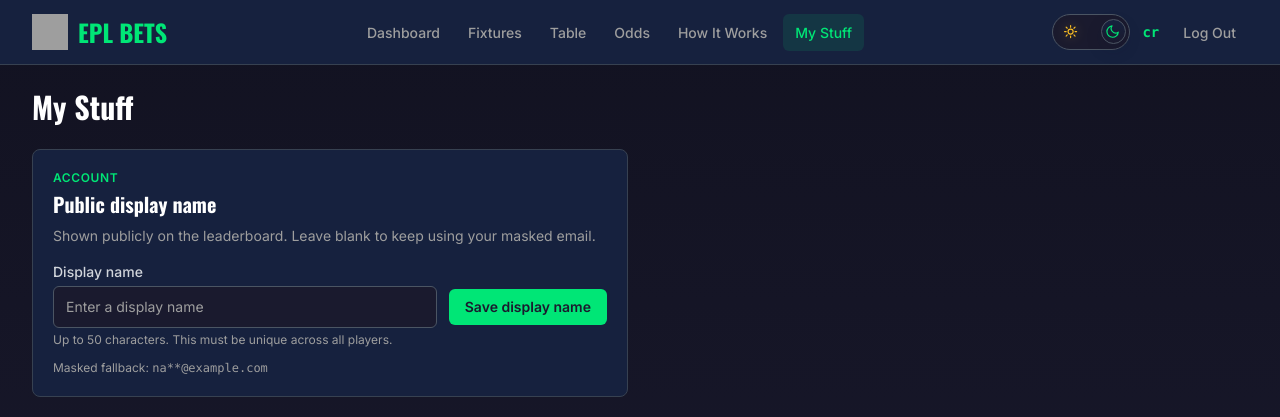
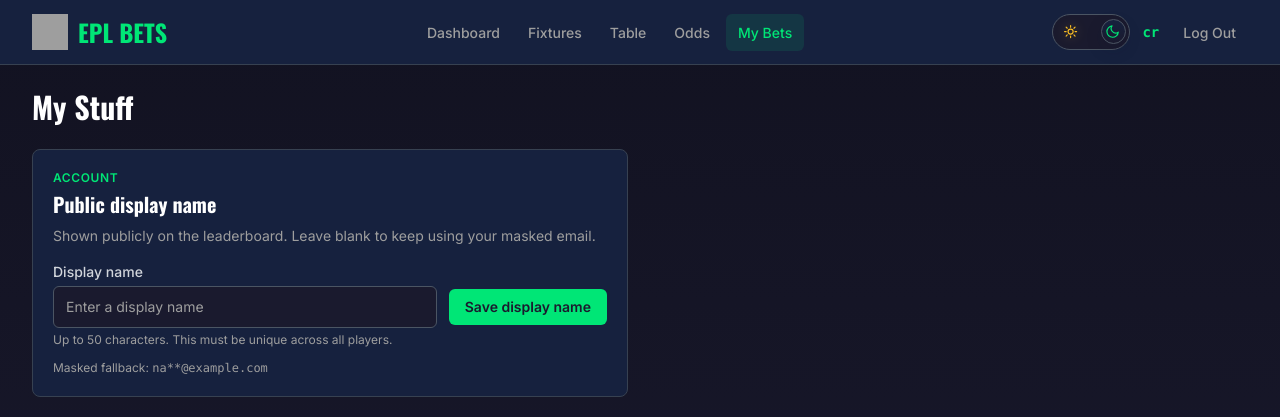
Before and after one commit to zachcalvert/epl-bets, a Django app: page /odds/my-bets/ in a window 1280 px wide. Shown: the top 417 px of the page. Run offline with Django 5.2, Linux system fonts and the light colour scheme; the visitor is signed in with stand-in values (Sample User, id 1); data that the repository does not hold is empty; parts of the project's set-up code (start-up, migrations or seed data) failed here and were passed over; some libraries are stand-ins or nearby versions; grey boxes are pictures that could not be loaded.

Commit message:
remove how it works from desktop nav

```diff
--- a/website/templates/website/components/navbar.html
+++ b/website/templates/website/components/navbar.html
@@ -34,14 +34,10 @@
                    class="nav-link {% if url_name == 'odds' %}nav-link-active{% endif %}">
                     Odds
                 </a>
-                <a href="{% url 'website:how_it_works' %}"
-                   class="nav-link {% if url_name == 'how_it_works' %}nav-link-active{% endif %}">
-                    How It Works
-                </a>
                 {% if user.is_authenticated %}
                 <a href="{% url 'betting:my_bets' %}"
                    class="nav-link {% if url_name == 'my_bets' %}nav-link-active{% endif %}">
-                    My Stuff
+                    My Bets
                 </a>
                 {% endif %}
                 {% endwith %}
```
